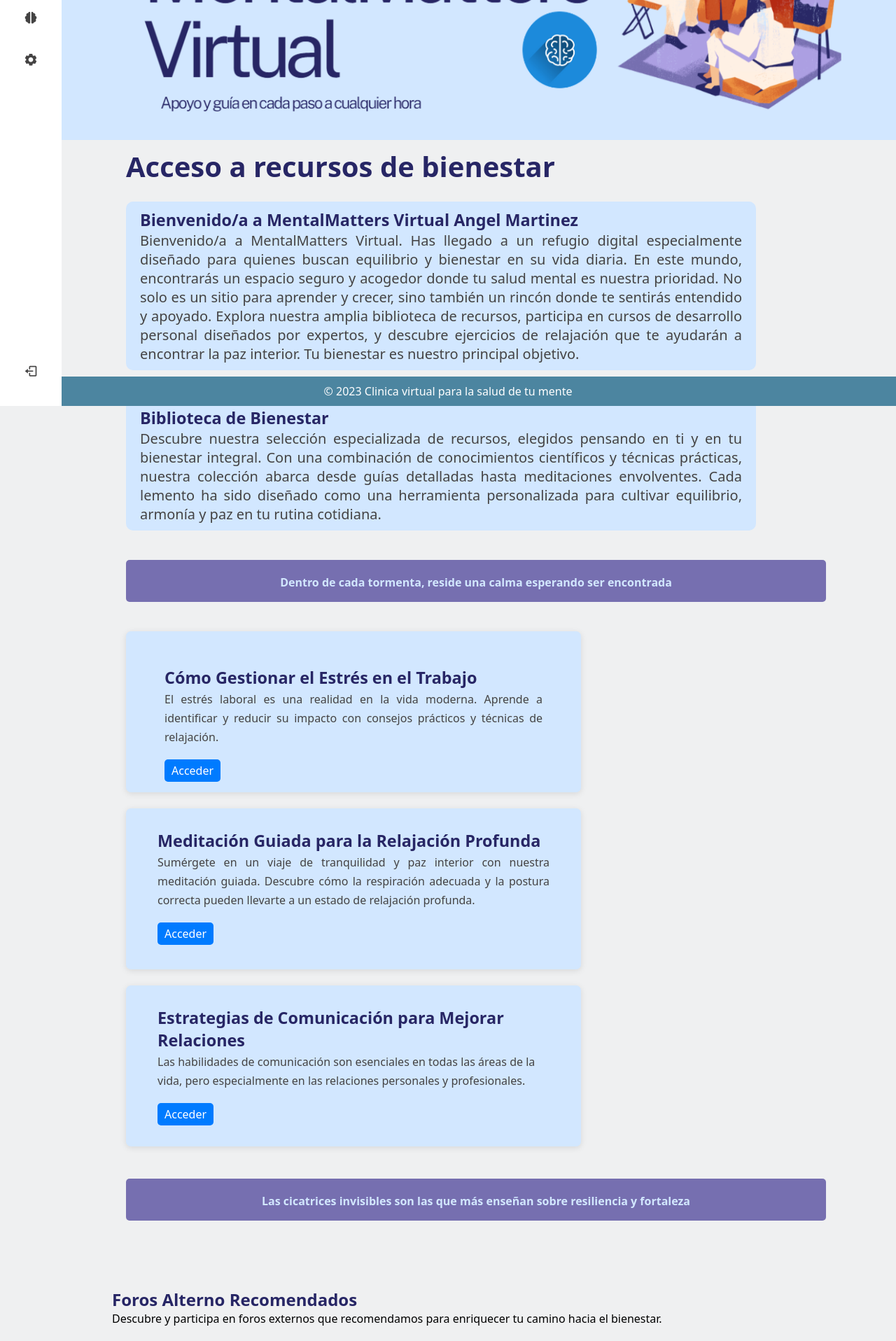
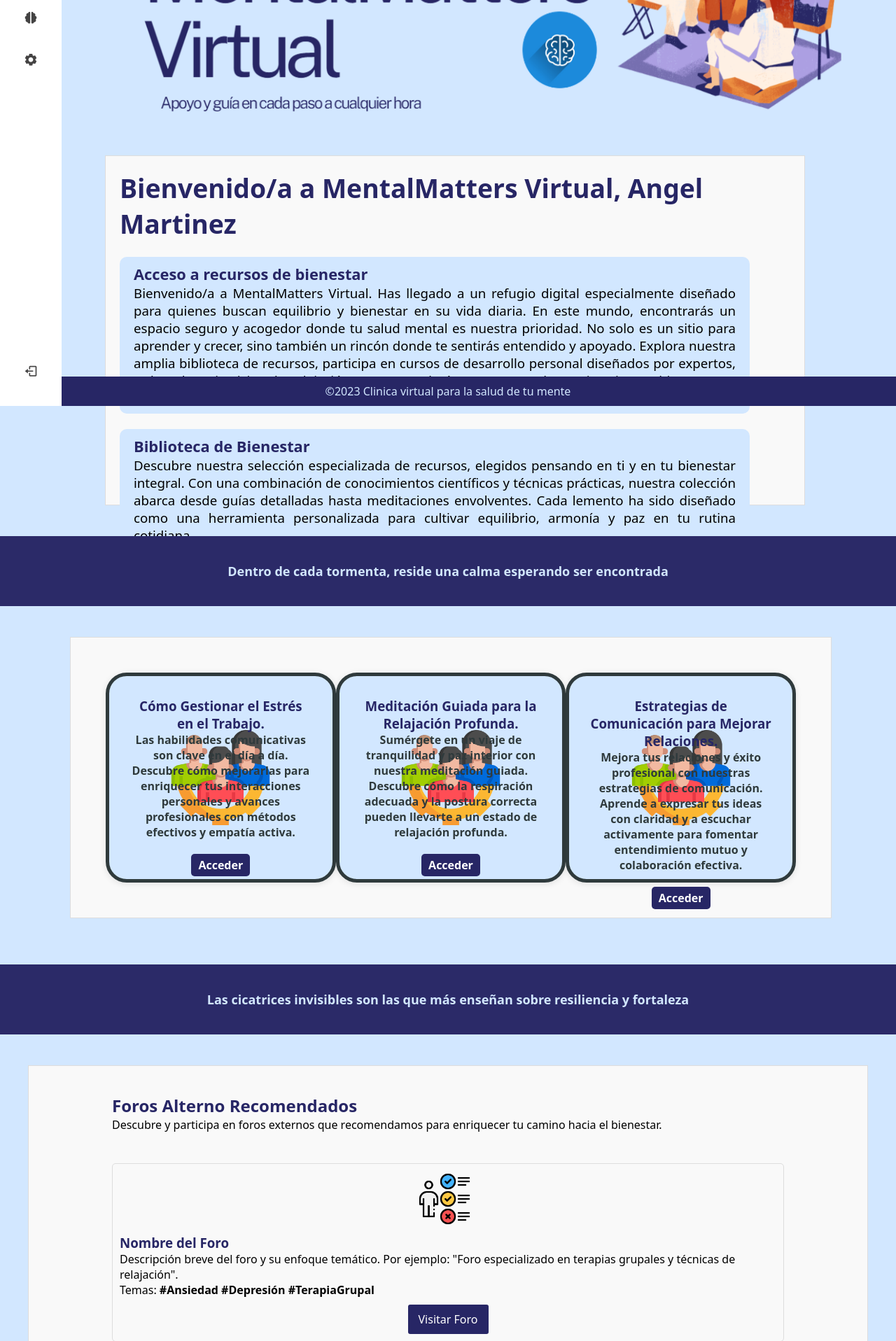
Before and after one commit to tomasbn03/asistente-sm, a PHP site: page /view/index.php in a window 1280 px wide; the page is wider, and only the part inside the window is pictured. Shown: the part 220-2136 px from the top of that part at 70% size. Run offline with PHP 8.4, Linux system fonts and the light colour scheme; a user stored in the database is signed in.

Commit message:
Cambios en pagina de inicio

```diff
--- a/assets/css/forms-settings.css
+++ b/assets/css/forms-settings.css
@@ -86,7 +86,7 @@ h3 {
 .button {
     display: inline-block;
     padding: 10px 10px;
-    background-color: #007BFF;
+    background-color: #272665;
     color: white;
     border: none;
     border-radius: 5px;
--- a/assets/css/menu.css
+++ b/assets/css/menu.css
@@ -6,7 +6,7 @@
 }
 
 :root{
-    --body-color: #eff0f1;
+    --body-color: #D2E7FF;
     --sidebar-color: #FFF;
     --primary-color: #232424;
     --primary-color-light: #f0f0f1;
@@ -21,7 +21,7 @@
 
 body{
     min-height: 90vh;
-    background-color: var(--body-color);
+    background-color: #D2E7FF;
     transition: var(--tran-05);
 }
 
--- a/assets/css/styles.css
+++ b/assets/css/styles.css
@@ -1,4 +1,13 @@
-
+.infografia{
+    font-family: Arial, sans-serif;
+    background-color: #f9f9f9;
+    padding: 20px;
+    border: 1px solid #ddd;
+    max-width: 1000px;
+    height: 500px;
+    margin-left: 150px;
+    font-size: 14pt;
+}
 
 .cont-text{
     font-size: 20px;
@@ -17,7 +26,6 @@
 
 .contextu {
     width: 900px;
-    /* margin-left: 30px; */
     padding: 10px 20px;
     text-align: justify;
 }
@@ -51,27 +59,29 @@ footer {
     position: fixed;
     bottom: 0;
     width: 100%;
-    background-color: #4C85A0;
-    color: #fff;
+    background-color: #272665;
+    color: #D2E7FF;
     padding: 10px;
     text-align: center;
 }
 
-.container-recursos {
-    display: flex;
-    margin: 0;
-    width: 800px;
-}
-
 .fondo {
-    width: 650px;
-    height: 230px;
+    width: 350px;
+    height: 300px;
     background-color: #D2E7FF;
+    background-image: url('../img/personal.png');
+    background-size: 150px 150px;
+    background-repeat: no-repeat;
+    background-position: center;
+    text-align: center;
     padding-top: 20px;
-    border-radius: 7px;
+    border-radius: 30px;
     transition: all 500ms ease; /* Esto asegura que los cambios se animen suavemente */
     box-shadow: 0px 2px 10px rgba(0, 0, 0, 0.1);
-    transition: transform 0.3s,
+    transition: transform 0.3s,;
+    border: solid 5px #2F3A3C;
+    font-weight: bold;
+    color: #2F3A3C;
 }
 
 .fondo:hover {
@@ -80,28 +90,25 @@ footer {
 }
 
 .cont1 {
-    width: 580px;
-    justify-content: center;
-    align-items: center;
-    margin: auto;
-    margin-top: 10px;
-    border-radius: 7px;
-    text-align: justify;
-    padding: 20px;
-}
-
-.cont2 {
-    width: 580px;
+    width: 280px;
     justify-content: center;
     align-items: center;
     margin: auto;
     border-radius: 7px;
-    text-align: justify;
+    padding: 10px;
+}
+
+.cont2 {
+    width: 280px;
+    justify-content: center;
+    align-items: center;
+    margin: auto;
+    border-radius: 7px;
     padding: 10px;
 }
 
 .cont3 {
-    width: 580px;
+    width: 280px;
     align-items: center;
     margin: auto;
     border-radius: 7px;
@@ -117,7 +124,7 @@ footer {
     cursor: pointer;
     text-align: center;
     text-decoration: none;
-    background-color: #007BFF;
+    background-color: #272665;
     color: white;
     transition: transform 0.3s, background-color 0.3s;
     justify-content: center;
@@ -135,7 +142,7 @@ footer {
     cursor: pointer;
     text-align: center;
     text-decoration: none;
-    background-color: #007BFF;
+    background-color: #272665;
     color: white;
     transition: transform 0.3s, background-color 0.3s;
     justify-content: center;
@@ -155,6 +162,16 @@ footer {
     transform: scale(0.95);
 }
 
+.boton-animado-a:hover {
+    transform: scale(1.05);
+    background-color: #0056b3;
+}
+
+
+.boton-animado-a:active {
+    transform: scale(0.95);
+}
+
 #portada {
     padding: 5px 130px;
     width: 1300px;
@@ -171,12 +188,16 @@ footer {
 /* Estilo para carrusel */
 .carousel-container {
     position: relative;
-    width: 1000px;
-    height: 60px;
+    width: 100%;
+    height: 100px;
     overflow: hidden;
-    background-color: #766FB0;
+    background-color: #2B2A68;
     color: #D2E7FF;
-    border-radius: 5px;
+
+}
+
+.carousel-container p{
+    margin: auto;
 }
 
 .carousel-quote {
@@ -186,7 +207,7 @@ footer {
     width: 100%;
     text-align: center;
     line-height: 100px;
-    font-size: 16px;
+    font-size: 18px;
     font-weight: bold;
     opacity: 0;
     animation-duration: 25s;
@@ -271,3 +292,22 @@ footer {
     text-decoration: none;
     color: white;
 }
+
+.cont-recurs {
+    width: 85%;
+    display: flex;
+    justify-content: space-evenly;
+    padding: 50px;
+    margin-left: 100px;
+    background-color: #f9f9f9;
+    border: 1px solid #ddd;
+}
+
+.box-forum {
+    font-family: Arial, sans-serif;
+    background-color: #f9f9f9;
+    padding: 20px;
+    border: 1px solid #ddd;
+    max-width: 1200px;
+    margin: auto;
+}
--- a/view/index.php
+++ b/view/index.php
@@ -83,16 +83,14 @@ $correo = $_SESSION['correo'];
     </nav>
     <div class="backgraund-portada">
         <img src="../assets/img/portada.png" id="portada">
-    </div>
+    </div><br>
+
     <!-- Seccion principal para la página de acceder a recursos de bienestar -->
-
-
-
-    <div class="cont-text">
-    <h1>Acceso a recursos de bienestar</h1><br>
+    <div class="infografia">
+    <h1>Bienvenido/a a MentalMatters Virtual, <?php echo $usuario ?></h1><br>
                 <div class="sub-cont-text">
                     <div class="contextu">
-                            <h3>Bienvenido/a a MentalMatters Virtual <?php echo $usuario ?></h3>
+                        <h3>Acceso a recursos de bienestar</h3>
                         <p>Bienvenido/a a MentalMatters Virtual. Has llegado a un refugio digital
                         especialmente diseñado para quienes buscan equilibrio y bienestar en su vida diaria.
                         En este mundo, encontrarás un espacio seguro y acogedor donde tu salud mental es nuestra
@@ -102,9 +100,8 @@ $correo = $_SESSION['correo'];
                         relajación que te ayudarán a encontrar la paz interior. Tu bienestar es nuestro
                         principal objetivo.</p>
                     </div>
-                </div>
                 </div><br>
-            <div class="cont-text">
+
                 <div class="sub-cont-text">
                     <div class="contextu">
                         <h3>Biblioteca de Bienestar</h3>
@@ -115,24 +112,24 @@ $correo = $_SESSION['correo'];
                         armonía y paz en tu rutina cotidiana.</p>
                     </div>
                 </div>
-            </div><br>
+    </div><br><br>
 
-            <div class="cont-text">
+
                 <!-- Carrusel para frases   -->
                 <div class="carousel-container">
                     <p class="carousel-quote" id="quote1">Dentro de cada tormenta, reside una calma esperando ser encontrada</p>
                     <p class="carousel-quote" id="quote2">Nuestro espíritu es inquebrantable; sólo necesita recordarlo.</p>
                     <p class="carousel-quote" id="quote3">Las cicatrices del alma son testigos de su fortaleza</p>
-                </div>
-            </div><br>
+                </div><br><br>
 
-            <div class="cont-text">
+            <div class="cont-recurs">
                 <div class="fondo">
                     <div class="cont1">
-                        <h3>Cómo Gestionar el Estrés en el Trabajo</h3>
-                                <span>El estrés laboral es una realidad en la vida moderna.
-                                Aprende a identificar y reducir su impacto con consejos
-                                prácticos y técnicas de relajación.</span><br>
+                        <h3>Cómo Gestionar el Estrés en el Trabajo.</h3>
+                                <span>Las habilidades comunicativas son clave en el día a día.
+                                    Descubre cómo mejorarlas para enriquecer tus interacciones
+                                    personales y avances profesionales con métodos efectivos y
+                                    empatía activa.</span><br>
                                 <a href="biblio-bienestar1.php" class="boton-animado">Acceder</a>
                     </div>
                 </div><br>
@@ -140,7 +137,7 @@ $correo = $_SESSION['correo'];
 
                 <div class="fondo">
                     <div class="cont2">
-                        <h3>Meditación Guiada para la Relajación Profunda</h3>
+                        <h3>Meditación Guiada para la Relajación Profunda.</h3>
                             <span>Sumérgete en un viaje de tranquilidad y paz interior con
                                 nuestra meditación guiada. Descubre cómo la respiración
                                 adecuada y la postura correcta pueden llevarte a un estado
@@ -151,22 +148,24 @@ $correo = $_SESSION['correo'];
 
                 <div class="fondo">
                     <div class="cont3">
-                    <h3>Estrategias de Comunicación para Mejorar Relaciones</h3>
-                    <span>Las habilidades de comunicación son esenciales en todas
-                            las áreas de la vida, pero especialmente en las relaciones
-                            personales y profesionales. </span><br>
+                    <h3>Estrategias de Comunicación para Mejorar Relaciones.</h3>
+                    <span>Mejora tus relaciones y éxito profesional con nuestras estrategias de
+                        comunicación. Aprende a expresar tus ideas con claridad y a escuchar
+                        activamente para fomentar entendimiento mutuo y colaboración efectiva.</span><br>
                             <a href="biblio-bienestar3.php" class="boton-animado-a">Acceder</a>
                     </div>
-                </div><br>
+                </div>
+            </div><br><br><br>
 
-                <br>
+
                 <div class="carousel-container">
                     <p class="carousel-quote" id="quote1">Las cicatrices invisibles son las que más enseñan sobre resiliencia y fortaleza</p>
                     <p class="carousel-quote" id="quote2">El abrazo del alma es aquel que nos reconforta en los momentos de oscuridad y nos recuerda que no estamos solos</p>
                     <p class="carousel-quote" id="quote3">La salud de nuestra mente es el reflejo de cómo nutrimos nuestra esencia y nuestro espíritu</p>
-                </div>
-            </div><br><br><br>
+                </div><br><br>
 
+
+            <div class="box-forum">
                 <div class="forum-container">
                     <h2>Foros Alterno Recomendados</h2>
                     <p>Descubre y participa en foros externos que recomendamos para enriquecer tu camino hacia el bienestar.</p> <br> <br>
@@ -206,11 +205,12 @@ $correo = $_SESSION['correo'];
 
                     <p><strong>Nota:</strong> Aunque estos foros son recomendados, no tenemos control sobre su contenido. Ejerce juicio propio y consulta a un profesional en caso de necesitar asistencia.</p>
                 </div>
+            </div>
 
 <br><br><br>
 
     <footer>
-        <p>&copy; <span id="year"></span> Clinica virtual para la salud de tu mente</p>
+        <p>&copy;<span id="year"></span> Clinica virtual para la salud de tu mente</p>
     </footer>
     <script src="../assets/js/menu.js"></script>
     <script src="../assets/js/showYear.js"></script>
```
Also changed, not shown: view/psicologo.php (+5 -6 lines), assets/img/personal.png (added). Lines whose indentation alone changed are shown as unchanged.
